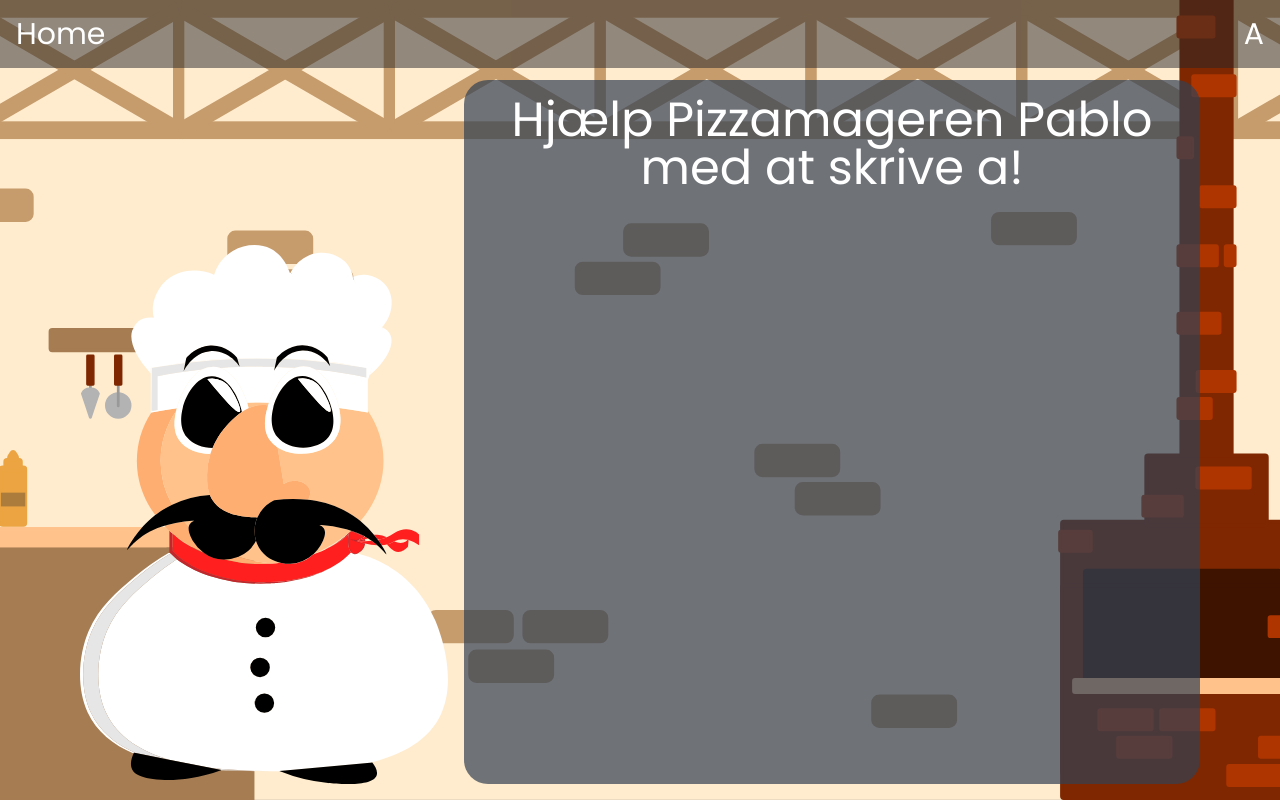
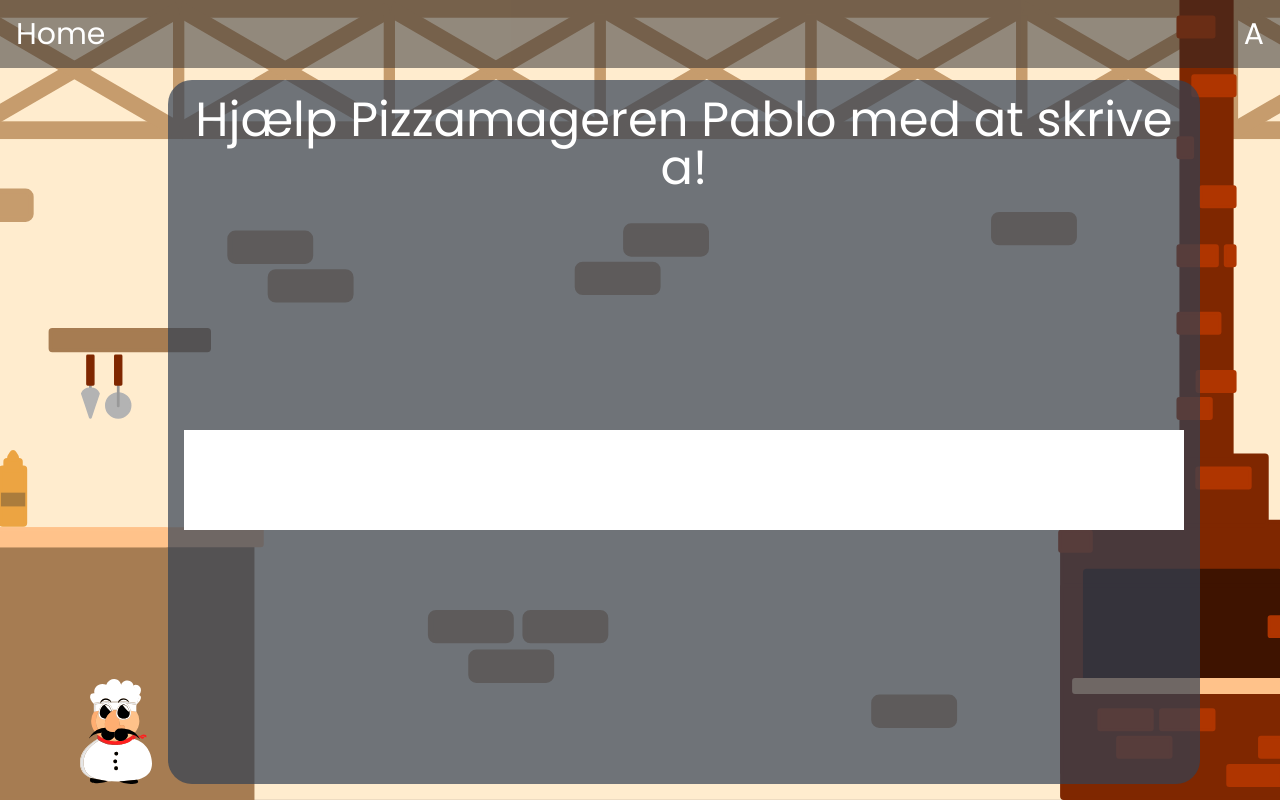
Before and after one commit to malthesers/letter-learning, a Vue app: page /a/writing in a window 1280 px wide. Built offline with nearby package versions, Linux system fonts and the light colour scheme.

Commit message:
Added initial canvas to WritingView

```diff
--- a/src/views/WritingView.vue
+++ b/src/views/WritingView.vue
@@ -1,11 +1,17 @@
 <template>
   <main :style="{ backgroundImage: `url(/src/assets/background/${letterStore.current?.images.background}.svg)` }"
     class="h-full px-20 bg-cover bg-center grid grid-cols-[1fr_2fr] gap-4">
+    <StrokeCursor v-if="showCursor" :cursorCoords="cursorCoords" :strokeColour="strokeColour"
+      :strokeWidth="strokeWidth" />
     <img :src="`/src/assets/character/${letterStore.current?.images.character}.svg`" :alt="letterStore.current?.name"
       class="max-w-[30rem] h-auto mx-auto mt-auto">
-    <div class="w-full h-full mx-auto p-4 bg-slate-700 bg-opacity-70 rounded-3xl">
+    <div class="h-full flex flex-col mx-auto p-4 bg-slate-700 bg-opacity-70 rounded-3xl">
       <h1 class="text-5xl text-center">Hjælp {{ letterStore.current?.name }} med at skrive {{ letterStore.current?.value
       }}!</h1>
+      <div class="grow grid place-content-center overflow-hidden">
+        <canvas ref="canvas" width="1000" height="100" class="bg-white place-self-center cursor-none"
+          @mousedown="startDrawing" @mousemove="draw" @mouseup="stopDrawing" @mouseleave="showCursor = false"></canvas>
+      </div>
     </div>
   </main>
 </template>
@@ -14,4 +20,75 @@
 import { useLetterStore } from '@/stores/letterStore';
 
 const letterStore = useLetterStore()
+
+const isDrawing = ref<boolean>(false)
+const canvas = ref<HTMLCanvasElement | null>(null)
+const context = ref<CanvasRenderingContext2D | null>(null)
+
+const strokeWidth = ref<number>(10)
+const strokeColour = ref<string>('#000000')
+
+const showCursor = ref<boolean>(false)
+const cursorCoords = ref<{ x: number, y: number }>({ x: 0, y: 0 })
+
+function startDrawing(e: MouseEvent) {
+  if (canvas.value && context.value) {
+
+    // Set drawing boolean to true
+    isDrawing.value = true
+
+    // Apply drawing styling
+    context.value.strokeStyle = strokeColour.value
+    context.value.lineWidth = strokeWidth.value
+    context.value.lineJoin = 'round'
+    context.value.lineCap = 'round'
+
+    // Start drawing from cursor coordinates
+    const [x, y] = getCoords(e)
+    context.value.moveTo(x, y)
+    draw(e)
+  }
+}
+
+function draw(e: MouseEvent) {
+  showCursor.value = true
+  cursorCoords.value.x = e.clientX
+  cursorCoords.value.y = e.clientY
+
+  if (canvas.value && context.value && isDrawing.value) {
+    const [x, y] = getCoords(e)
+
+    // Continue drawing line to new coordinates
+    context.value.lineTo(x, y)
+    context.value.stroke()
+    context.value.beginPath()
+    context.value.moveTo(x, y)
+  }
+}
+
+function getCoords(e: MouseEvent): number[] {
+  // Return destructured coordinates [x, y]
+  return canvas.value ? [
+    e.clientX - canvas.value.offsetLeft,
+    e.clientY - canvas.value.offsetTop
+  ] : [0, 0]
+}
+
+function stopDrawing() {
+  if (canvas.value && context.value && isDrawing.value) {
+    // Set drawing boolean to false
+    isDrawing.value = false
+  }
+}
+
+onMounted(() => {
+  if (canvas.value) {
+    context.value = canvas.value.getContext('2d', { willReadFrequently: true })
+
+    if (context.value) {
+      context.value.fillStyle = 'white';
+      context.value.fillRect(0, 0, canvas.value.width, canvas.value.height);
+    }
+  }
+})
 </script>
```
